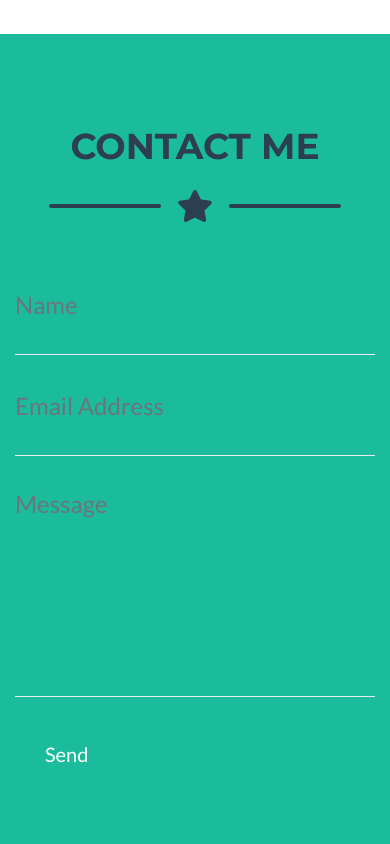
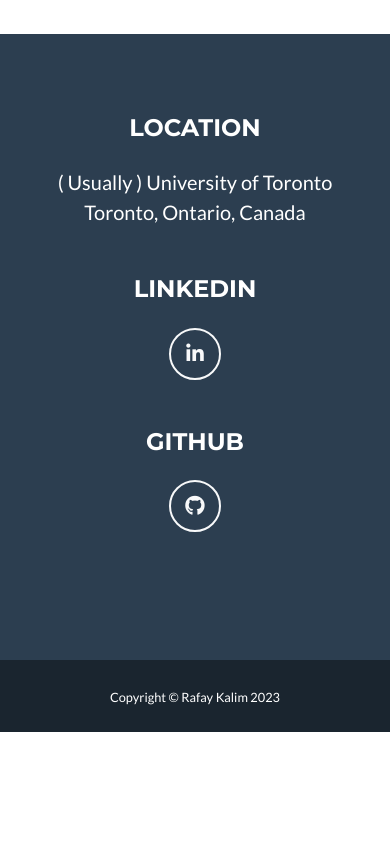
Before and after one commit to rafayk7/rafayk7.github.io, a website with bundled scripts: page index.html in a window 390 px wide. Shown: the part 8300-9144 px from the top of the page. After the commit the page ends 9032 px from the top, so only its background shows below. Built offline with nearby package versions, Linux system fonts and the light colour scheme.

Commit message:
small bugs

```diff
--- a/index.html
+++ b/index.html
@@ -48,9 +48,6 @@
           </li>
           <li class="nav-item mx-0 mx-lg-1">
             <a class="nav-link py-3 px-0 px-lg-3 rounded js-scroll-trigger" href="#travel">Travels</a>
-          </li>
-          <li class="nav-item mx-0 mx-lg-1">
-            <a class="nav-link py-3 px-0 px-lg-3 rounded js-scroll-trigger" href="#contact">Contact</a>
           </li>
         </ul>
       </div>
@@ -247,7 +244,7 @@
 
           <!-- Work Experience 3 -->
           <div class="col-md-6 col-lg-4">
-            <div class="portfolio-item mx-auto" data-toggle="modal" data-target="#experienceModal3">
+            <div class="portfolio-item mx-auto" data-toggle="modal" data-target="#experienceModal2">
               <div class="portfolio-item-caption d-flex align-items-center justify-content-center h-100 w-100">
                 <div class="portfolio-item-caption-content text-center text-white">
                   <i class="fas fa-plus fa-3x"></i>
@@ -392,93 +389,23 @@
     </div>
   </section>
 
-  <!-- Contact Section -->
+  <!-- Contact Section
   <section style="background: #1ABC9C" class="page-section" id="contact">
     <div class="container">
 
       <!-- Contact Section Heading -->
-      <h2 class="page-section-heading text-center text-uppercase text-secondary mb-0">Contact Me</h2>
+      <!-- <h2 class="page-section-heading text-center text-uppercase text-secondary mb-0">Contact Me</h2> -->
 
       <!-- Icon Divider -->
-      <div class="divider-custom">
-        <div class="divider-custom-line"></div>
-        <div class="divider-custom-icon">
-          <i class="fas fa-star"></i>
-        </div>
-        <div class="divider-custom-line"></div>
-      </div>
+      <!-- <div class="divider-custom"> -->
+        <!-- <div class="divider-custom-line"></div> -->
+        <!-- <div class="divider-custom-icon"> -->
+          <!-- <i class="fas fa-star"></i> -->
+        <!-- </div> -->
+        <!-- <div class="divider-custom-line"></div> -->
+      <!-- </div> -->
 
-      <!-- Contact Section Form -->
-      <div class="row">
-        <div class="col-lg-8 mx-auto">
-          <!-- To configure the contact form email address, go to mail/contact_me.php and update the email address in the PHP file on line 19. -->
-          <!-- <form name="sentMessage" id="contactForm" novalidate="novalidate">
-            <div class="control-group">
-              <div class="form-group floating-label-form-group controls mb-0 pb-2">
-                <label>Name</label>
-                <input class="form-control" id="name" type="text" placeholder="Name" required="required" data-validation-required-message="Please enter your name.">
-                <p class="help-block text-danger"></p>
-              </div>
-            </div>
-            <div class="control-group">
-              <div class="form-group floating-label-form-group controls mb-0 pb-2">
-                <label>Email Address</label>
-                <input class="form-control" id="email" type="email" placeholder="Email Address" required="required" data-validation-required-message="Please enter your email address.">
-                <p class="help-block text-danger"></p>
-              </div>
-            </div>
-            <div class="control-group">
-              <div class="form-group floating-label-form-group controls mb-0 pb-2">
-                <label>Phone Number</label>
-                <input class="form-control" id="phone" type="tel" placeholder="Phone Number" required="required" data-validation-required-message="Please enter your phone number.">
-                <p class="help-block text-danger"></p>
-              </div>
-            </div>
-            <div class="control-group">
-              <div class="form-group floating-label-form-group controls mb-0 pb-2">
-                <label>Message</label>
-                <textarea class="form-control" id="message" rows="5" placeholder="Message" required="required" data-validation-required-message="Please enter a message."></textarea>
-                <p class="help-block text-danger"></p>
-              </div>
-            </div>
-            <br>
-            <div id="success"></div>
-            <div class="form-group">
-              <button type="submit" class="btn btn-primary btn-xl" id="sendMessageButton">Send</button>
-            </div>
-          </form>
-        </div>
-      </div> -->
-      <form action="https://formspree.io/rafay.kalim@mail.utoronto.ca" method="POST"/>
-        <div class="control-group">
-          <div class="form-group floating-label-form-group controls mb-0 pb-2">
-            <label>Name</label>
-            <input class="form-control" name="name" id="name" type="text" placeholder="Name" required="required" data-validation-required-message="Please enter your name.">
-            <p class="help-block text-danger"></p>
-          </div>
-        </div>
-        <div class="control-group">
-          <div class="form-group floating-label-form-group controls mb-0 pb-2">
-            <label>Email Address</label>
-            <input class="form-control" name="name" id="email" type="email" placeholder="Email Address" required="required" data-validation-required-message="Please enter your email address.">
-            <p class="help-block text-danger"></p>
-          </div>
-        </div>
-        <div class="control-group">
-          <div class="form-group floating-label-form-group controls mb-0 pb-2">
-            <label>Message</label>
-            <textarea class="form-control" name="name" id="message" rows="5" placeholder="Message" required="required" data-validation-required-message="Please enter a message."></textarea>
-            <p class="help-block text-danger"></p>
-          </div>
-        </div>
-        <br>
-        <div id="success"></div>
-        <div class="form-group">
-          <button type="submit" class="btn btn-primary btn-xl" id="sendMessageButton">Send</button>
-        </div>
-      </form>
-    </div>
-  </section>
+  <!-- </section> -->
 
   <!-- Footer -->
   <footer class="footer text-center">
@@ -494,12 +421,18 @@
 
         <!-- Footer Social Icons -->
         <div class="col-lg-4 mb-5 mb-lg-0">
-          <h4 class="text-uppercase mb-4">Connect With Me On Linkedin</h4>
+          <h4 class="text-uppercase mb-4">Linkedin</h4>
           <a class="btn btn-outline-light btn-social mx-1" href="https://linkedin.com/in/rafayk7">
             <i class="fab fa-fw fa-linkedin-in"></i>
           </a>
         </div>
 
+        <div class="col-lg-4 mb-5 mb-lg-0">
+          <h4 class="text-uppercase mb-4">Github</h4>
+          <a class="btn btn-outline-light btn-social mx-1" href="https://github.com/rafayk7/">
+            <i class="fab fa-fw fa-github"></i>
+          </a>
+        </div>
 
       </div>
     </div>
@@ -508,7 +441,7 @@
   <!-- Copyright Section -->
   <section class="copyright py-4 text-center text-white">
     <div class="container">
-      <small>Copyright &copy; Rafay Kalim 2019</small>
+      <small>Copyright &copy; Rafay Kalim 2023</small>
     </div>
   </section>
 
```
